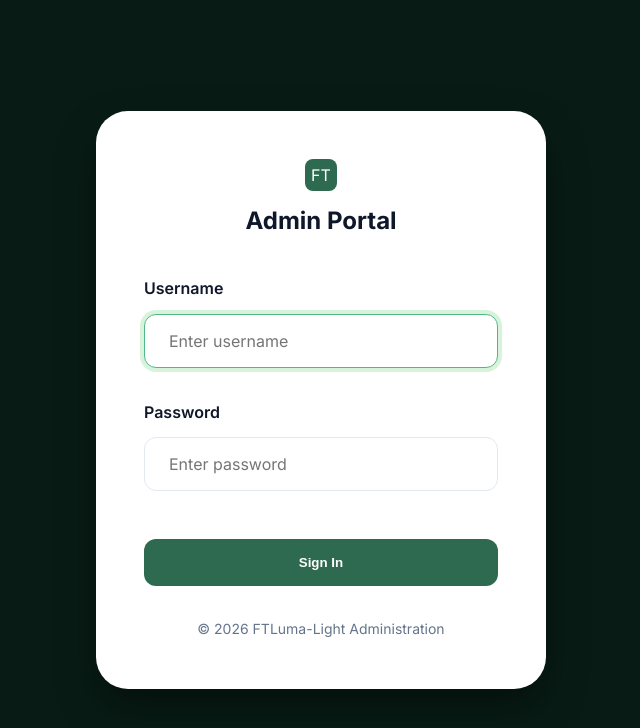
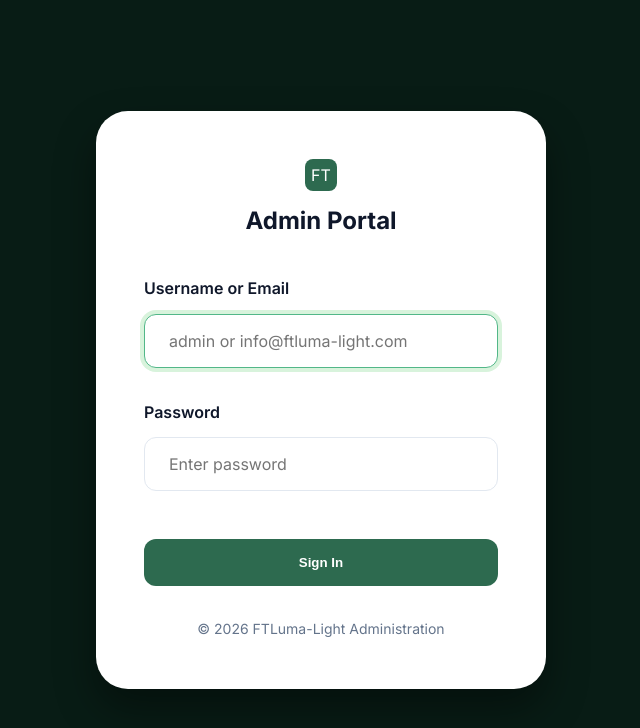
Before and after one commit to sammy001-svg/FTLuma-light, a PHP site: page /admin/login.php in a window 1280 px wide. Shown: the top 728 px of the page, without its empty margins (319-959 px from the left). Run offline with PHP 8.4, Linux system fonts and the light colour scheme.

Commit message:
feat: implement admin login portal and improve database seeding with idempotent insertion logic

```diff
--- a/admin/login.php
+++ b/admin/login.php
@@ -77,9 +77,10 @@ if ($_SERVER['REQUEST_METHOD'] === 'POST') {
 
         <form action="login.php" method="POST">
             <div class="form-group">
-                <label for="username">Username</label>
-                <input type="text" id="username" name="username" class="form-control" placeholder="Enter username" required autofocus>
+                <label for="username">Username or Email</label>
+                <input type="text" id="username" name="username" class="form-control" placeholder="admin or info@ftluma-light.com" required autofocus>
             </div>
+
             <div class="form-group">
                 <label for="password">Password</label>
                 <input type="password" id="password" name="password" class="form-control" placeholder="Enter password" required>
--- a/functions.php
+++ b/functions.php
@@ -108,13 +108,15 @@ function e($text) {
  * Admin Functions
  */
 
-function admin_login($username, $password) {
+function admin_login($username_or_email, $password) {
     global $pdo;
     if (!$pdo) return false;
 
-    $stmt = $pdo->prepare("SELECT * FROM admins WHERE username = ?");
-    $stmt->execute([$username]);
+    // Check both username and email
+    $stmt = $pdo->prepare("SELECT * FROM admins WHERE username = ? OR email = ?");
+    $stmt->execute([$username_or_email, $username_or_email]);
     $admin = $stmt->fetch();
+
 
     if ($admin && password_verify($password, $admin['password'])) {
         $_SESSION['admin_id'] = $admin['id'];
```
Also changed, not shown: check_admins.php (added, +11 -0 lines), database.sql (+7 -3 lines), seed_data.sql (+6 -3 lines).
